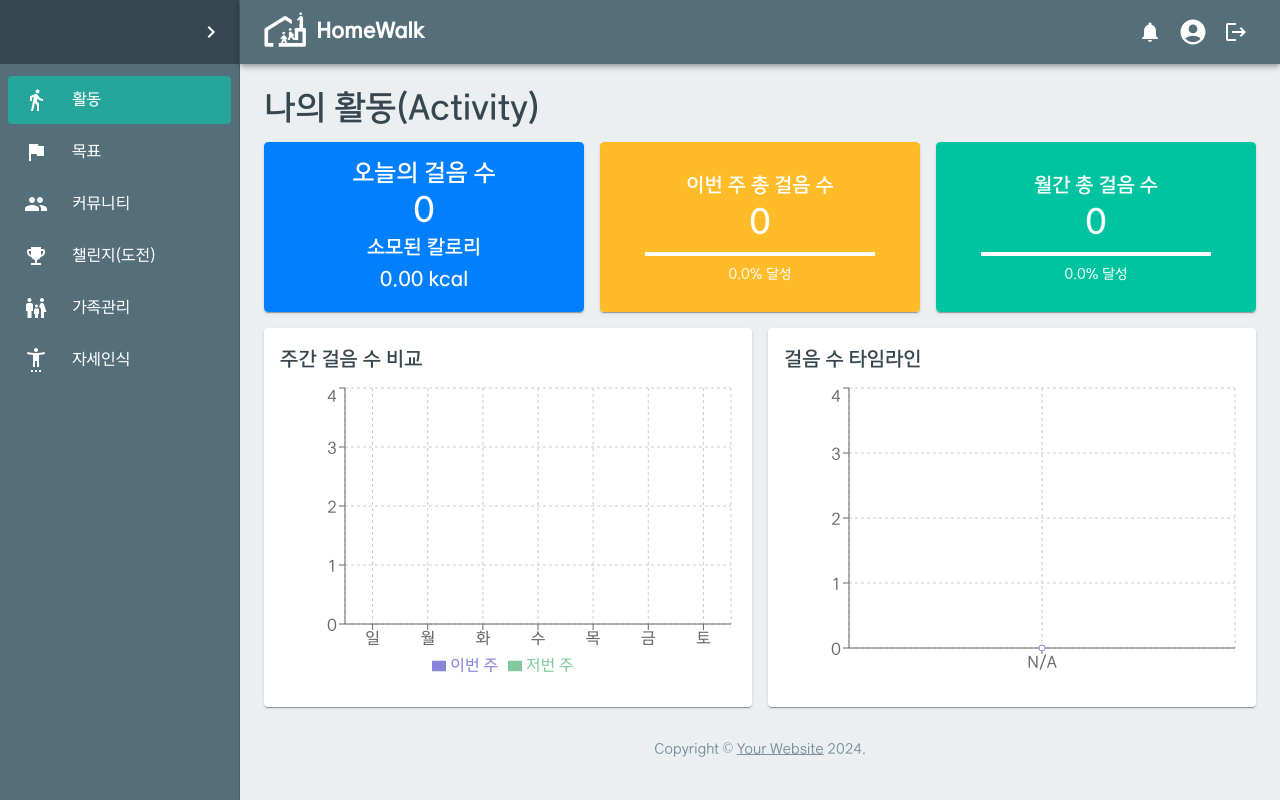
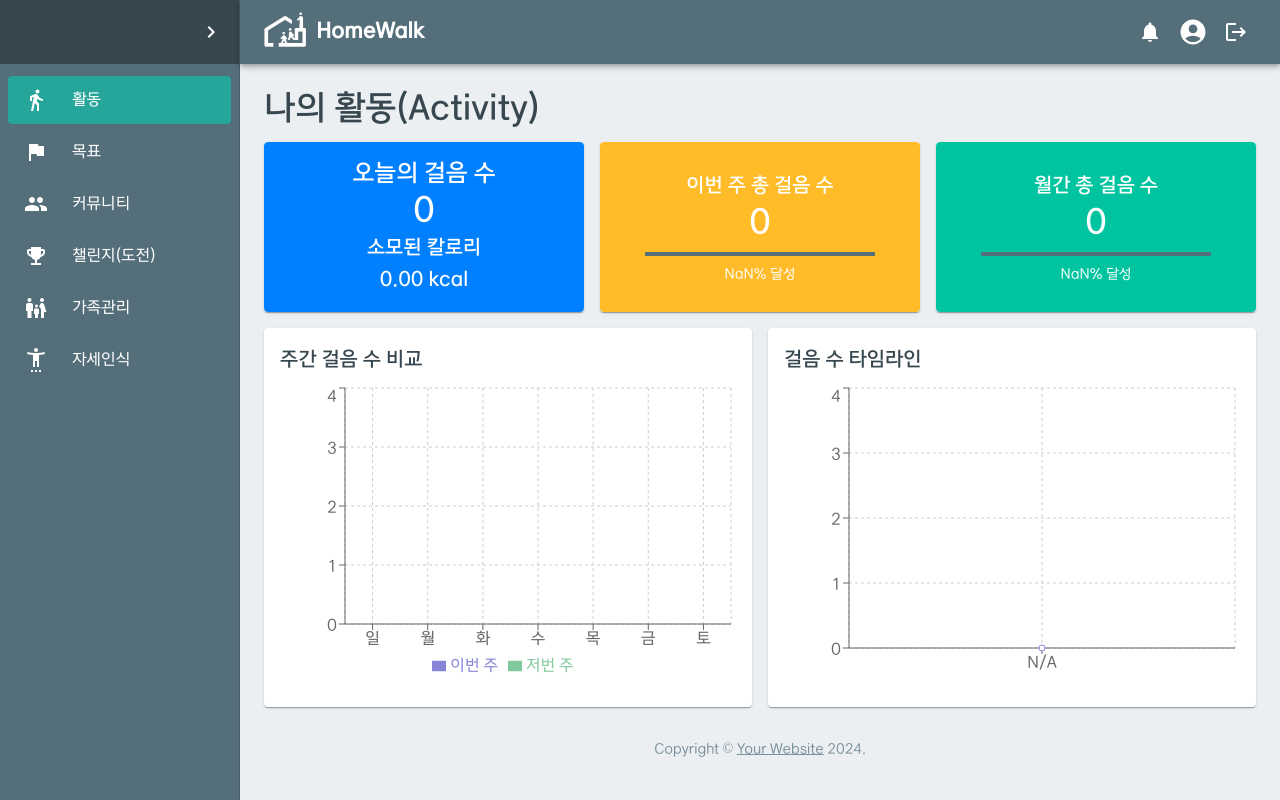
Before and after one commit to 2024-SMHRD-IS-CLOUD-3/HomeWalk, a React (Create React App) app in the folder frontend/: page /activity in a window 1280 px wide. Built offline with nearby package versions, Linux system fonts and the light colour scheme.

Commit message:
이번 주 총 걸음 수, 월간 총 걸음 수 완료

```diff
--- a/frontend/src/pages/Activity.js
+++ b/frontend/src/pages/Activity.js
@@ -12,6 +12,8 @@ import StepsTimelineChart from './MyActivity/StepsTimelineChart';
 import HealthMetrics from './MyActivity/HealthMetrics';
 import Copyright from '../components/Copyright';
 
+import { fetchGoals } from '../api/goals';
+
 import { useDrawer } from '../context/DrawerContext'; // 드로어 상태 가져오기
 
 const Activity = () => {
@@ -22,6 +24,9 @@ const Activity = () => {
     const [currentWeekData, setCurrentWeekData] = useState([]); // 주간 걸음 수 데이터 상태
     const [todayStepsData, setTodayStepsData] = useState([]); // 시간대별 오늘의 걸음 수 데이터 상태
     const [previousWeekData, setPreviousWeekData] = useState([]); // 전주의 걸음 수 데이터 상태
+
+    const [weeklyGoal, setWeeklyGoal] = useState(0); // 초기값을 설정하거나, 기본 목표값을 설정합니다
+    const [monthlyGoal, setMonthlyGoal] = useState(0); // 초기값을 설정하거나, 기본 목표값을 설정합니다
 
     // 사용자 걸음 수 데이터를 가져오는 useEffect 훅
     useEffect(() => {
@@ -91,9 +96,33 @@ const Activity = () => {
             }
         };
 
+        // 사용자의 목표 데이터를 가져오는 함수
+        const fetchUserGoals = async () => {
+            if (userObject) {
+                try {
+                    const goals = await fetchGoals(userObject.userId); // 사용자 목표 데이터 가져오기
+
+                    const weeklyGoalData = goals.weekly; // 주간 걸음 목표 데이터
+                    const monthlyGoalData = goals.monthly; // 월간 걸음 목표 데이터
+
+                    if (weeklyGoalData) {
+                        setWeeklyGoal(weeklyGoalData); // 주간 목표 상태 업데이트
+                    }
+
+                    if (monthlyGoalData) {
+                        setMonthlyGoal(monthlyGoalData); // 월간 목표 상태 업데이트
+                    }
+
+                } catch (error) {
+                    console.error('Failed to fetch goals:', error);
+                }
+            }
+        };
+
         if (userObject) {
             fetchSteps(); // 현재 주의 걸음 수 데이터 가져오기
             fetchPreviousWeekSteps(); // 전주의 걸음 수 데이터 가져오기
+            fetchUserGoals();
         }
     }, [userObject]);
 
@@ -116,8 +145,8 @@ const Activity = () => {
                 </Typography>
                 <Box sx={{ display: 'grid', gridTemplateColumns: 'repeat(3, 1fr)', gap: 2, mb: 2 }}>
                     <TodayStepsCard dailySteps={dailySteps} /> {/* 일일 걸음 수 카드 */}
-                    <WeeklyStepsCard currentWeekData={currentWeekData} weeklyGoal={70000} /> {/* 주간 걸음 수 카드 */}
-                    <MonthlyStepsCard currentMonthlyTotal={currentMonthlyTotal} monthlyGoal={300000} /> {/* 월간 걸음 수 카드 */}
+                    <WeeklyStepsCard currentWeekData={currentWeekData} weeklyGoal={weeklyGoal} /> {/* 주간 걸음 수 카드 */}
+                    <MonthlyStepsCard currentMonthlyTotal={currentMonthlyTotal} monthlyGoal={monthlyGoal} /> {/* 월간 걸음 수 카드 */}
                 </Box>
                 <Box sx={{ display: 'grid', gridTemplateColumns: '1fr 1fr', gap: 2 }}>
                     <StepsComparisonChart currentWeekData={currentWeekData} previousWeekData={previousWeekData} /> {/* 주간 걸음 수 비교 차트 */}
```
